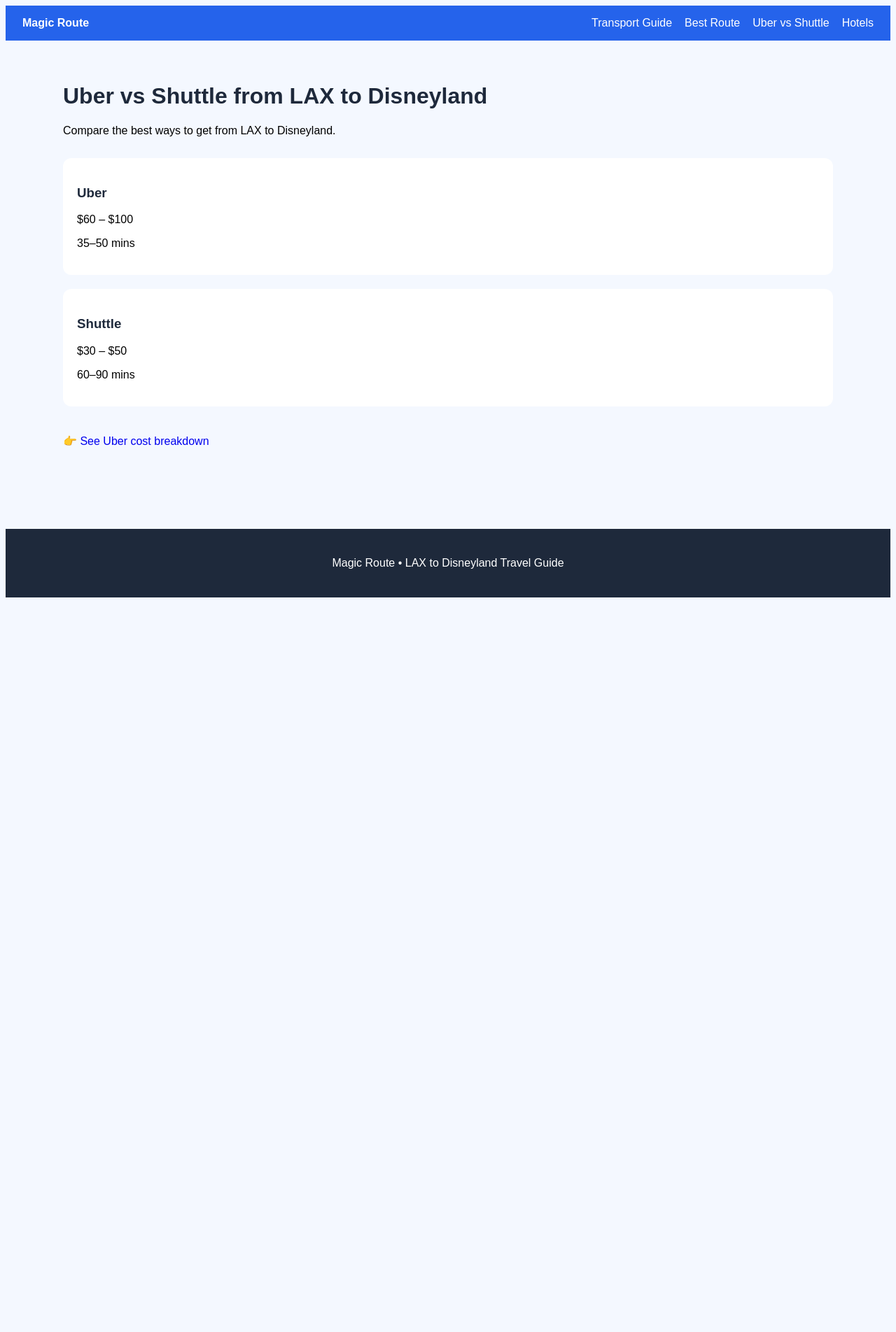
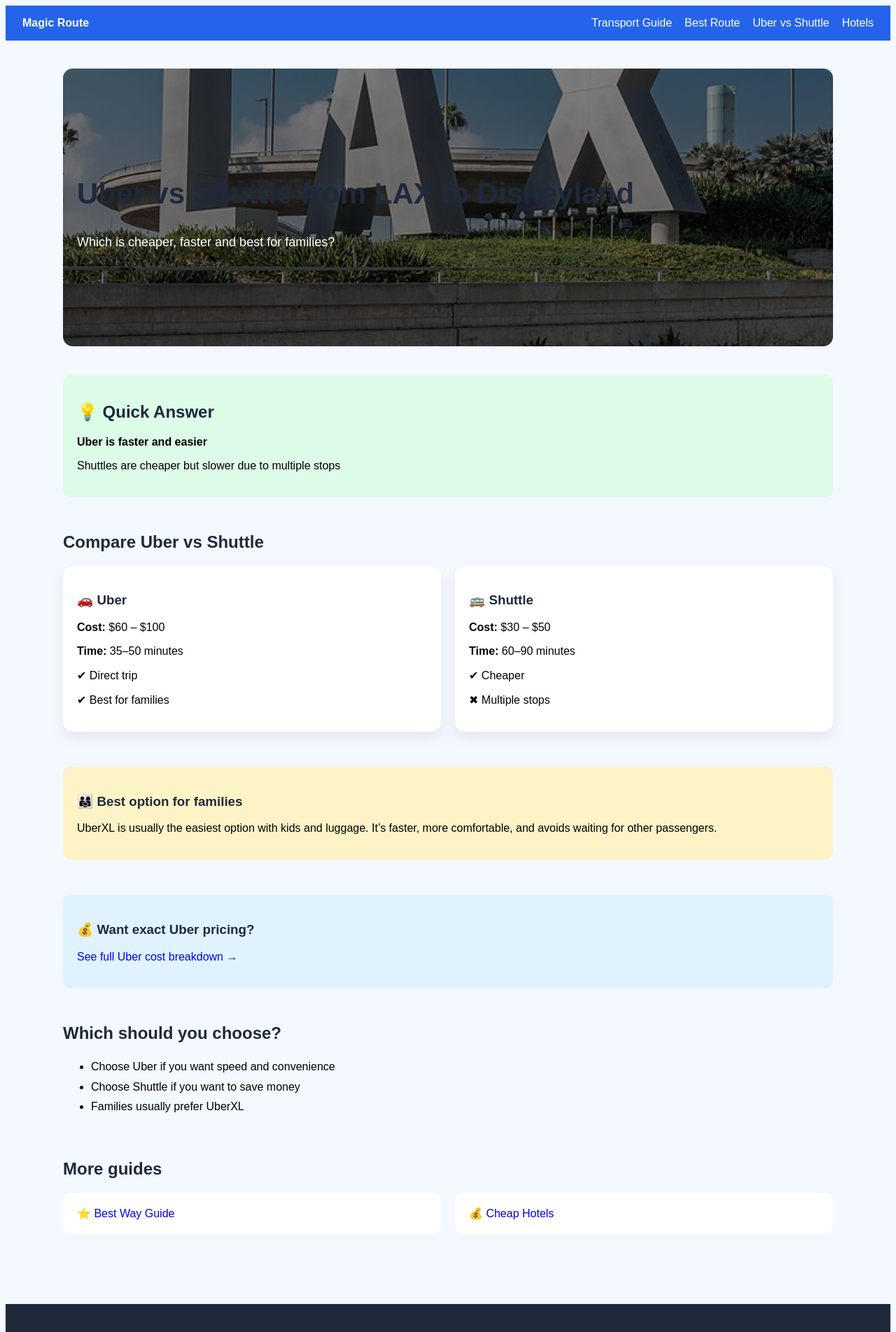
Before and after one commit to Parkbase/magic-route, a Next.js app: page /uber-vs-shuttle-lax-disneyland in a window 1280 px wide. Shown: the top 1904 px of the page at 70% size. Before the commit the page ends 862 px from the top, so only its background shows below. Built offline with nearby package versions, Linux system fonts and the light colour scheme.

Commit message:
Upgraded Uber pages (cost + vs shuttle)

```diff
--- a/app/uber-vs-shuttle-lax-disneyland/page.tsx
+++ b/app/uber-vs-shuttle-lax-disneyland/page.tsx
@@ -1,46 +1,198 @@
 import Link from "next/link";
 
 export const metadata = {
-  title: "Uber vs Shuttle from LAX to Disneyland (2026)",
+  title: "Uber vs Shuttle from LAX to Disneyland (2026) – Cost & Time Compared",
   description:
-    "Compare Uber vs shuttle from LAX to Disneyland. Costs, travel time and best option for families.",
+    "Uber or shuttle from LAX to Disneyland? Compare prices, travel time and the best option for families travelling to Anaheim.",
 };
 
 export default function UberVsShuttle() {
   return (
     <div>
 
-      <h1>Uber vs Shuttle from LAX to Disneyland</h1>
+      {/* HERO */}
 
-      <p>Compare the best ways to get from LAX to Disneyland.</p>
+      <section
+        style={{
+          background:
+            "linear-gradient(rgba(0,0,0,0.5), rgba(0,0,0,0.5)), url('/images/lax-airport.jpg') center/cover",
+          color: "white",
+          padding: "120px 20px",
+          borderRadius: "14px"
+        }}
+      >
+        <h1 style={{fontSize:"42px"}}>
+          Uber vs Shuttle from LAX to Disneyland
+        </h1>
 
-      <section style={{marginTop:"30px"}}>
+        <p style={{marginTop:"10px",fontSize:"18px"}}>
+          Which is cheaper, faster and best for families?
+        </p>
+      </section>
 
-        <div style={{display:"grid",gap:"20px"}}>
 
-          <div style={{background:"white",padding:"20px",borderRadius:"12px"}}>
-            <h3>Uber</h3>
-            <p>$60 – $100</p>
-            <p>35–50 mins</p>
+
+      {/* QUICK ANSWER */}
+
+      <section style={{marginTop:"40px"}}>
+
+        <div style={{
+          background:"#dcfce7",
+          padding:"20px",
+          borderRadius:"12px"
+        }}>
+          <h2>💡 Quick Answer</h2>
+          <p><strong>Uber is faster and easier</strong></p>
+          <p>Shuttles are cheaper but slower due to multiple stops</p>
+        </div>
+
+      </section>
+
+
+
+      {/* COMPARISON CARDS */}
+
+      <section style={{marginTop:"50px"}}>
+
+        <h2>Compare Uber vs Shuttle</h2>
+
+        <div style={{
+          display:"grid",
+          gridTemplateColumns:"repeat(auto-fit,minmax(260px,1fr))",
+          gap:"20px",
+          marginTop:"20px"
+        }}>
+
+          {/* UBER */}
+
+          <div style={{
+            background:"white",
+            padding:"20px",
+            borderRadius:"14px",
+            boxShadow:"0 8px 20px rgba(0,0,0,0.08)"
+          }}>
+            <h3>🚗 Uber</h3>
+            <p><strong>Cost:</strong> $60 – $100</p>
+            <p><strong>Time:</strong> 35–50 minutes</p>
+            <p>✔ Direct trip</p>
+            <p>✔ Best for families</p>
           </div>
 
-          <div style={{background:"white",padding:"20px",borderRadius:"12px"}}>
-            <h3>Shuttle</h3>
-            <p>$30 – $50</p>
-            <p>60–90 mins</p>
+
+          {/* SHUTTLE */}
+
+          <div style={{
+            background:"white",
+            padding:"20px",
+            borderRadius:"14px",
+            boxShadow:"0 8px 20px rgba(0,0,0,0.08)"
+          }}>
+            <h3>🚌 Shuttle</h3>
+            <p><strong>Cost:</strong> $30 – $50</p>
+            <p><strong>Time:</strong> 60–90 minutes</p>
+            <p>✔ Cheaper</p>
+            <p>✖ Multiple stops</p>
           </div>
 
         </div>
 
       </section>
 
-      <section style={{marginTop:"40px"}}>
 
-        <p>
-          👉 <Link href="/uber-cost-lax-to-disneyland">
-            See Uber cost breakdown
+
+      {/* FAMILY SECTION */}
+
+      <section style={{marginTop:"50px"}}>
+
+        <div style={{
+          background:"#fef3c7",
+          padding:"20px",
+          borderRadius:"12px"
+        }}>
+          <h3>👨‍👩‍👧 Best option for families</h3>
+          <p>
+            UberXL is usually the easiest option with kids and luggage.
+            It’s faster, more comfortable, and avoids waiting for other passengers.
+          </p>
+        </div>
+
+      </section>
+
+
+
+      {/* COST DETAIL LINK */}
+
+      <section style={{marginTop:"50px"}}>
+
+        <div style={{
+          background:"#e0f2fe",
+          padding:"20px",
+          borderRadius:"12px"
+        }}>
+          <h3>💰 Want exact Uber pricing?</h3>
+
+          <p>
+            <Link href="/uber-cost-lax-to-disneyland">
+              See full Uber cost breakdown →
+            </Link>
+          </p>
+
+        </div>
+
+      </section>
+
+
+
+      {/* WHY PEOPLE CHOOSE */}
+
+      <section style={{marginTop:"50px"}}>
+
+        <h2>Which should you choose?</h2>
+
+        <ul style={{lineHeight:"1.8"}}>
+          <li>Choose Uber if you want speed and convenience</li>
+          <li>Choose Shuttle if you want to save money</li>
+          <li>Families usually prefer UberXL</li>
+        </ul>
+
+      </section>
+
+
+
+      {/* INTERNAL LINKS */}
+
+      <section style={{marginTop:"60px"}}>
+
+        <h2>More guides</h2>
+
+        <div style={{
+          display:"grid",
+          gridTemplateColumns:"repeat(auto-fit,minmax(260px,1fr))",
+          gap:"20px",
+          marginTop:"20px"
+        }}>
+
+          <Link href="/best-way-lax-to-disneyland">
+            <div style={{
+              background:"white",
+              padding:"20px",
+              borderRadius:"12px"
+            }}>
+              ⭐ Best Way Guide
+            </div>
           </Link>
-        </p>
+
+          <Link href="/cheap-hotels-near-disneyland">
+            <div style={{
+              background:"white",
+              padding:"20px",
+              borderRadius:"12px"
+            }}>
+              💰 Cheap Hotels
+            </div>
+          </Link>
+
+        </div>
 
       </section>
 
```
Also changed, not shown: app/uber-cost-lax-to-disneyland/page.tsx (+118 -18 lines).
